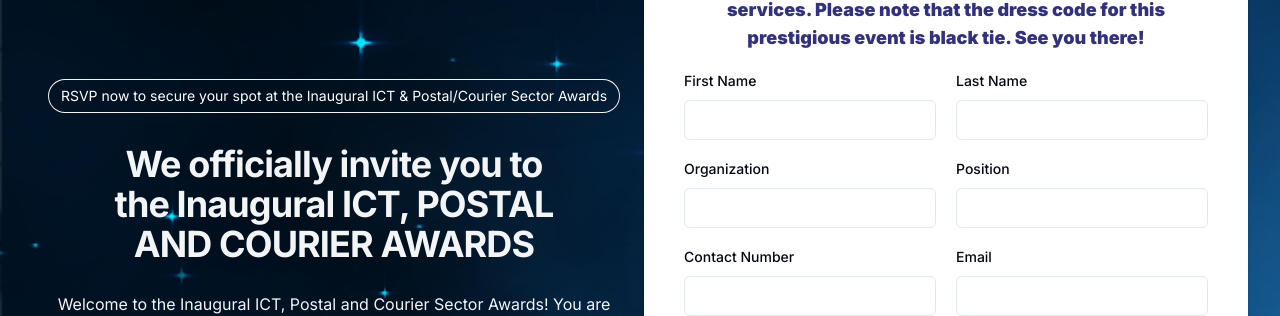
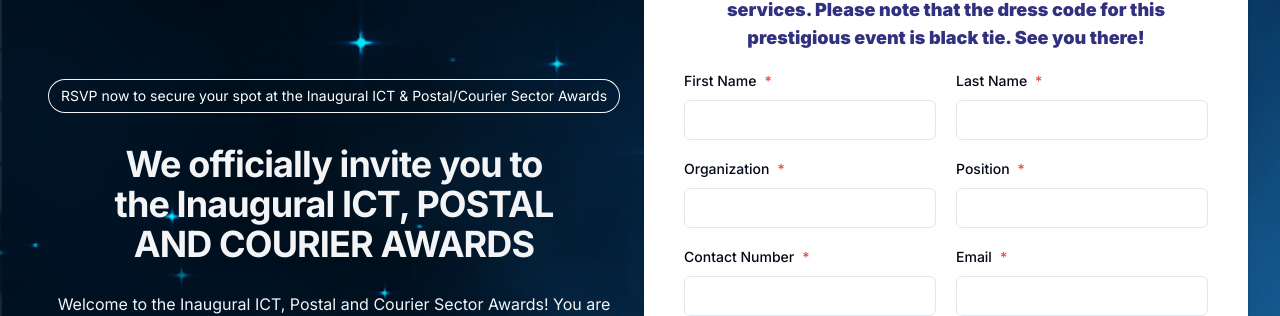
Before and after one commit to msichalwe/zicta-website-client, a Next.js app: page /awards/rsvp in a window 1280 px wide. Shown: the part 443-759 px from the top of the page. Built offline with nearby package versions, Linux system fonts and the light colour scheme.

Commit message:
Fix form validation and update import path

```diff
--- a/app/awards/rsvp/nomination-form.tsx
+++ b/app/awards/rsvp/nomination-form.tsx
@@ -29,7 +29,7 @@ const formSchema = z.object({
 	guest_phone: z.string().min(10),
 	guest_organization: z.string().min(1),
 	guest_position: z.string().min(1),
-	guest_dietary_requirements: z.string().min(1),
+	guest_dietary_requirements: z.string().optional(),
 	attending: z.string().min(1),
 })
 
@@ -88,7 +88,7 @@ const NominationForm: React.FC<NominationProps> = () => {
 							name="guest_first_name"
 							render={({ field }) => (
 								<FormItem>
-									<FormLabel>First Name</FormLabel>
+									<FormLabel>First Name<span className='text-red-500 ml-2'>*</span></FormLabel>
 									<FormControl>
 										<Input disabled={isSubmitting} {...field} />
 									</FormControl>
@@ -104,7 +104,7 @@ const NominationForm: React.FC<NominationProps> = () => {
 							name="guest_last_name"
 							render={({ field }) => (
 								<FormItem>
-									<FormLabel>Last Name</FormLabel>
+									<FormLabel>Last Name<span className='text-red-500 ml-2'>*</span></FormLabel>
 									<FormControl>
 										<Input disabled={isSubmitting} {...field} />
 									</FormControl>
@@ -122,7 +122,7 @@ const NominationForm: React.FC<NominationProps> = () => {
 							name="guest_organization"
 							render={({ field }) => (
 								<FormItem>
-									<FormLabel>Organization</FormLabel>
+									<FormLabel>Organization<span className='text-red-500 ml-2'>*</span></FormLabel>
 									<FormControl>
 										<Input disabled={isSubmitting} {...field} />
 									</FormControl>
@@ -138,7 +138,7 @@ const NominationForm: React.FC<NominationProps> = () => {
 							name="guest_position"
 							render={({ field }) => (
 								<FormItem>
-									<FormLabel>Position</FormLabel>
+									<FormLabel>Position<span className='text-red-500 ml-2'>*</span></FormLabel>
 									<FormControl>
 										<Input disabled={isSubmitting} {...field} />
 									</FormControl>
@@ -156,7 +156,7 @@ const NominationForm: React.FC<NominationProps> = () => {
 							name="guest_phone"
 							render={({ field }) => (
 								<FormItem>
-									<FormLabel>Contact Number</FormLabel>
+									<FormLabel>Contact Number<span className='text-red-500 ml-2'>*</span></FormLabel>
 									<FormControl>
 										<Input disabled={isSubmitting} {...field} />
 									</FormControl>
@@ -169,7 +169,7 @@ const NominationForm: React.FC<NominationProps> = () => {
 							name="guest_email"
 							render={({ field }) => (
 								<FormItem>
-									<FormLabel>Email</FormLabel>
+									<FormLabel>Email<span className='text-red-500 ml-2'>*</span></FormLabel>
 									<FormControl>
 										<Input disabled={isSubmitting} {...field} />
 									</FormControl>
```
Also changed, not shown: 1 other file (tests, documents, lock files or other folders).
